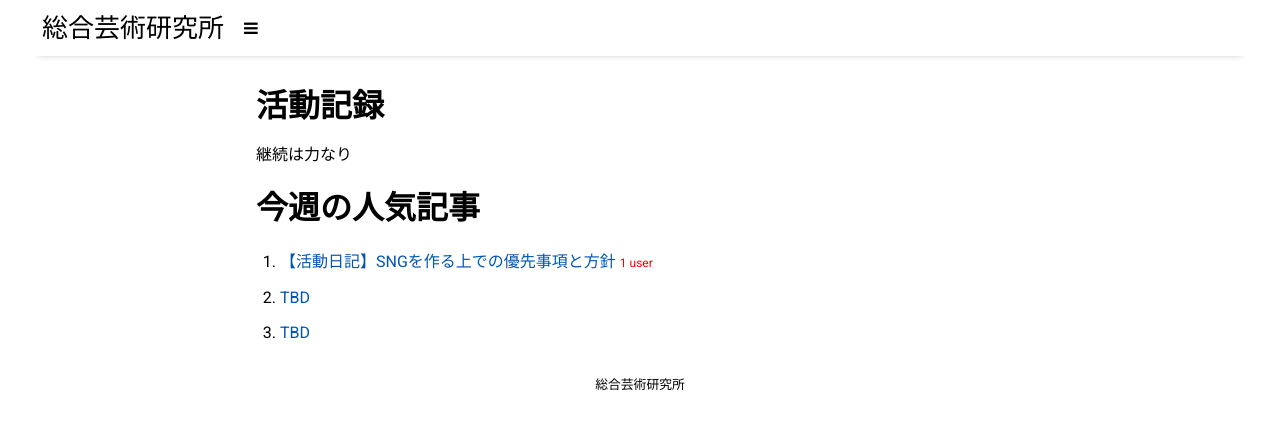
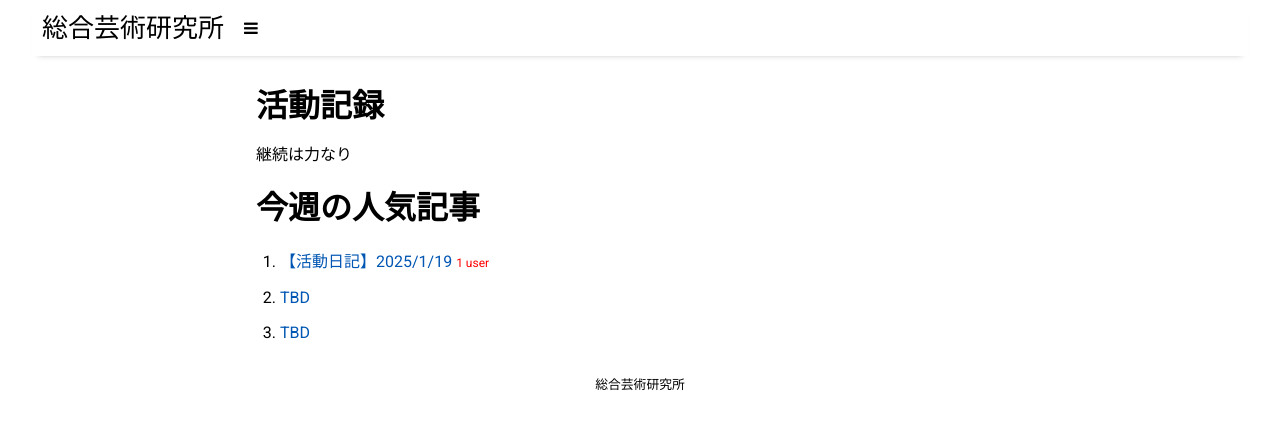
Before and after one commit to gj1002509/zakisikoku, a Jekyll site: the page built from _posts/2024-09-22-active.md, in a window 1280 px wide. Shown: the top 429 px of the page. Built offline with Jekyll 4.4.1, drawn with Linux system fonts in a browser that asks for light colours; nearby versions of some CDN libraries.

Commit message:
Update 2024-09-22-active.md

```diff
--- a/_posts/2024-09-22-active.md
+++ b/_posts/2024-09-22-active.md
@@ -45,7 +45,7 @@ categories: active
     <h1>今週の人気記事</h1>
     <ol class="article-list">
         <li>
-            <a href="{{ site.baseurl }}/sono1">【活動日記】SNGを作る上での優先事項と方針</a>
+            <a href="{{ site.baseurl }}/2025-1-19-daily">【活動日記】2025/1/19 </a>
             <span class="user-info">1 user</span>
         </li>
         <li>
```
